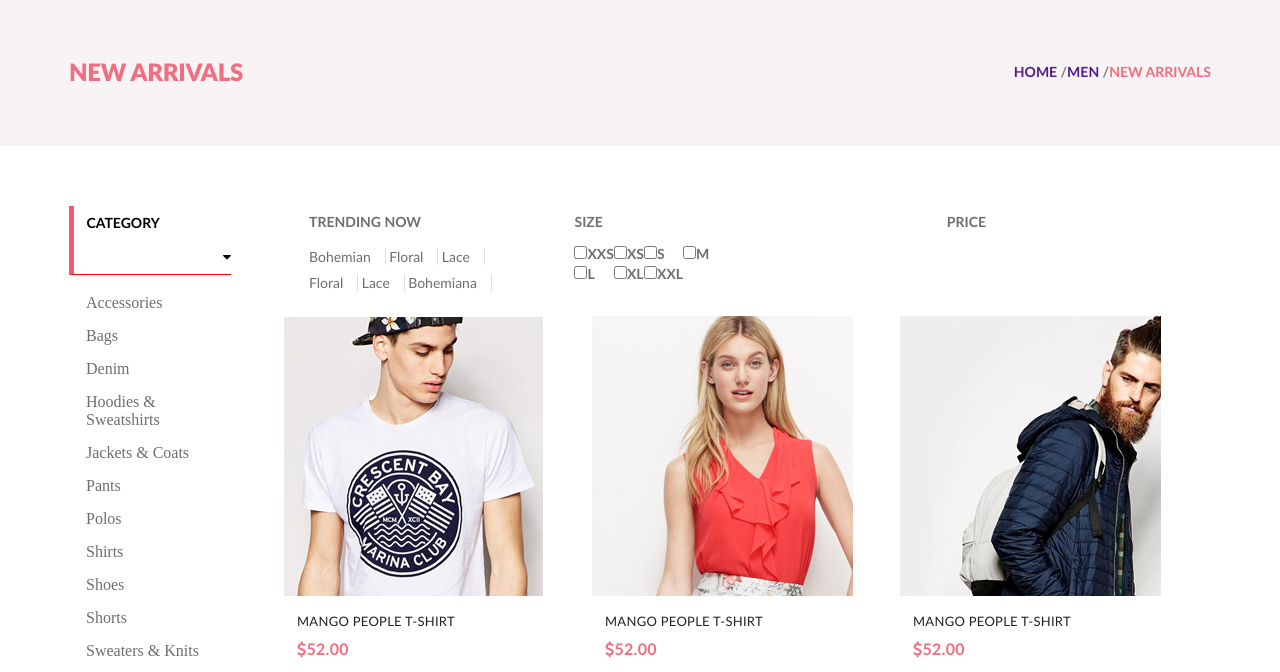
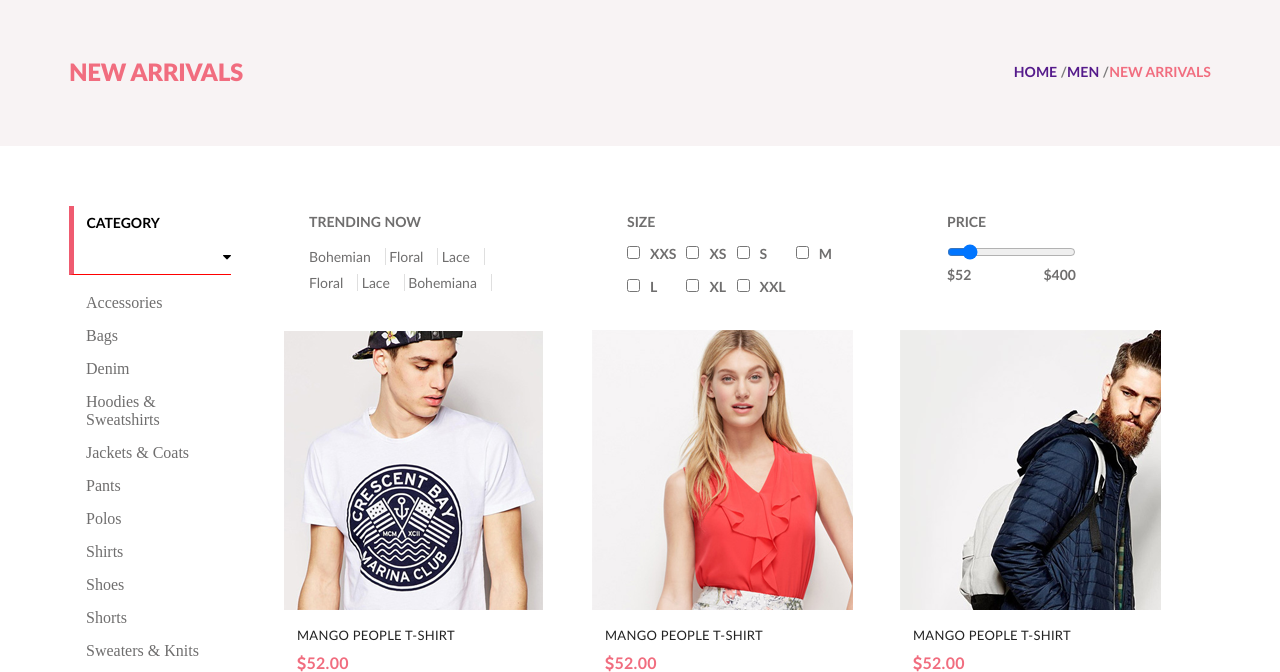
Before and after one commit to Hatemanik/myporfolio, a plain HTML site: page smurfa.ru/product.html in a window 1280 px wide. Shown: the part 153-825 px from the top of the page. Drawn offline with Linux system fonts and the light colour scheme.

Commit message:
filter
сделал top filter

```diff
--- a/smurfa.ru/product.html
+++ b/smurfa.ru/product.html
@@ -153,14 +153,21 @@
                                     <label for="size-s"><input type="checkbox" id="size-s" class="checkbox"><span class="box"></span>S</label>
                                     <label for="size-xxl"><input type="checkbox" id="size-xxl" class="checkbox"><span class="box"></span>XXL</label>
                                 </div>
-                                <div class="top-filter-size-flex-3">
+                                <div class="top-filter-size-flex-column">
                                     <label for="size-m"><input type="checkbox" id="size-m" class="checkbox"><span class="box"></span>M</label>
                                 </div>
                             </div>
                     </div>
-                    <div class="top-filter-price">Price</div>
+                    <div class="top-filter-price">
+                        <h3>Price</h3>
+                        <label for="amount"><input type="range" min="0" max="400" value="52" class="range" id="amount" multiple></label>
+                        <div class="range-numbers">
+                            <span>$<output id="out_min">52</output></span>
+                            <span class="out_max">$<output id="out_max">400</output></span>
+
+                        </div>
                 </div>
-
+                </div>
                 <div class="magazin-list">
                     <div class="magazin-list-flex-2">
                         <div class="magazin-item magazin-item_1">
@@ -223,8 +230,7 @@
                         <span>Browse All Product</span><i class="fa fa-long-arrow-right" aria-hidden="true"></i>
                     </a>
                     </div>
-                </div>
-            </div>
+
         </div>
     </div>
 
--- a/smurfa.ru/sass/product.scss
+++ b/smurfa.ru/sass/product.scss
@@ -217,7 +217,7 @@ summary > span {
   border-right: 1px solid #dfdfdf;
 }
 .top-filter-size {
-  margin: 6px 155px 0 0;
+  margin: 6px -30px 0 0;
 }
 .top-filter-size-flex{
   display: flex;
@@ -229,20 +229,36 @@ summary > span {
   justify-content: space-between;
   flex-direction: column;
 }
-.top-filter-price {
-  margin: 6px 175px 0 0;
+.top-filter-size-flex-column label{
+  padding: 0 10px 0 0;
+  margin-bottom: 13px;
 }
 
-.top-filter__choose{
-  display: flex;
-  flex-direction: row;
-  justify-content: space-between;
-
+.box:active{
+  font-weight:700;
+  background: $color-main;
+}
+.top-filter-size-flex-column label span{
+padding-right: 10px;
+}
+/*--------------------------*/
+.top-filter-price h3{
+  @include font-main(14px, ('Lato-Bold', sans-serif));
+  font-weight: 700;
+  padding-bottom: 12px;
+}
+.top-filter-price {
+  margin: 6px 85px 0 0;
+}
+.span #out_min{
+  float: left;
+}
+.out_max{
+  float: right;
 }
 
-
-.top-filter-trend a{
-
+.range-numbers span #out_max{
+  float: right;
 }
 .magazin-list-flex-2 {
   display: flex;
```
Also changed, not shown: smurfa.ru/css/style.css, 1 other file.
